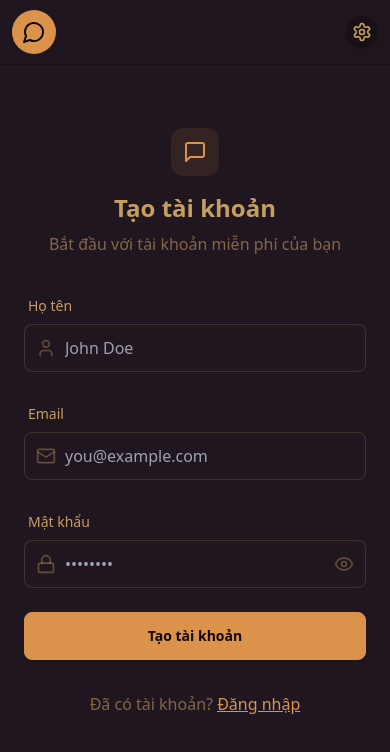
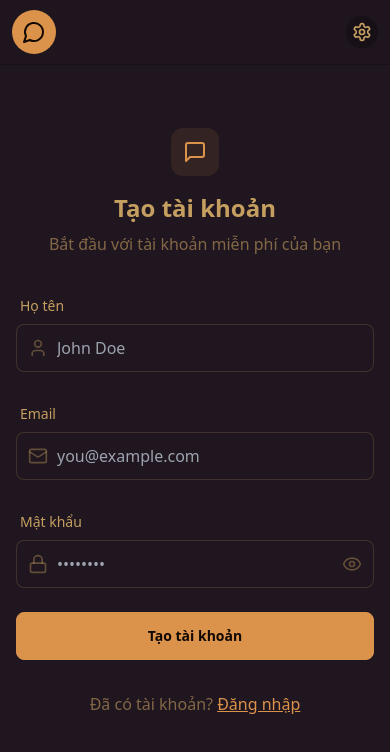
Before and after one commit to trchitho/FullStack-Chat-App, a React (Vite) app in the folder frontend/: page /signup in a window 390 px wide. Shown: the top 752 px of the page. Built offline with nearby package versions, Linux system fonts and the light colour scheme; no server answers.

Commit message:
Fix auth mobile viewport layout

```diff
--- a/frontend/src/pages/LoginPage.jsx
+++ b/frontend/src/pages/LoginPage.jsx
@@ -20,9 +20,9 @@ const LoginPage = () => {
   };
 
   return (
-    <div className="h-screen grid lg:grid-cols-2">
+    <div className="grid min-h-dvh max-w-full overflow-x-hidden lg:grid-cols-2">
       {/* Left Side - Form */}
-      <div className="flex flex-col justify-center items-center p-6 sm:p-12">
+      <div className="flex min-w-0 flex-col items-center justify-center p-4 sm:p-6 lg:p-12">
         <div className="w-full max-w-md space-y-8">
           {/* Logo */}
           <div className="text-center mb-8">
--- a/frontend/src/pages/SignUpPage.jsx
+++ b/frontend/src/pages/SignUpPage.jsx
@@ -36,9 +36,9 @@ const SignUpPage = () => {
   }
 
   return (
-    <div className="min-h-screen grid lg:grid-cols-2">
+    <div className="grid min-h-dvh max-w-full overflow-x-hidden lg:grid-cols-2">
       {/* left side */}
-      <div className="flex flex-col justify-center items-center p-6 sm:p-12">
+      <div className="flex min-w-0 flex-col items-center justify-center p-4 sm:p-6 lg:p-12">
         <div className="w-full max-w-md space-y-8">
           {/* LOGO */}
           <div className="text-center mb-8">
```
